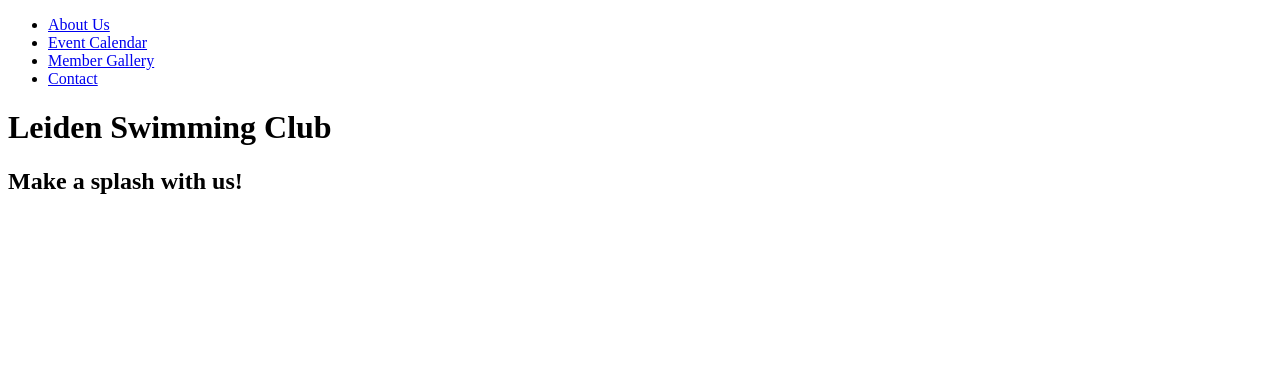
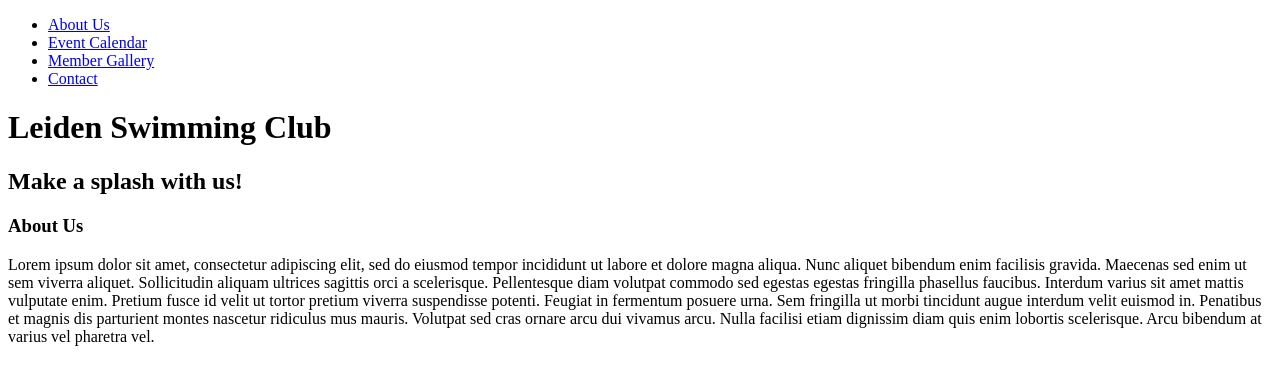
Before and after one commit to hlmnicholson/responsive-club, a plain HTML site: page index.html in a window 1280 px wide. Drawn offline with Linux system fonts and the light colour scheme.

Commit message:
About us section

```diff
--- a/index.html
+++ b/index.html
@@ -20,6 +20,22 @@
       <h1>Leiden Swimming Club</h1>
       <h2>Make a splash with us!</h2>
     </header>
-
+    <main>
+      <section id="about-us">
+        <h3>About Us</h3>
+        <p>Lorem ipsum dolor sit amet, consectetur adipiscing elit, sed do eiusmod tempor incididunt ut
+          labore et dolore magna aliqua. Nunc aliquet bibendum enim facilisis gravida.
+          Maecenas sed enim ut sem viverra aliquet. Sollicitudin aliquam ultrices sagittis orci a scelerisque.
+          Pellentesque diam volutpat commodo sed egestas egestas fringilla phasellus faucibus.
+          Interdum varius sit amet mattis vulputate enim. Pretium fusce id velit ut tortor pretium
+          viverra suspendisse potenti. Feugiat in fermentum posuere urna. Sem fringilla ut morbi tincidunt
+          augue interdum velit euismod in. Penatibus et magnis dis parturient montes nascetur ridiculus mus mauris.
+          Volutpat sed cras ornare arcu dui vivamus arcu. Nulla facilisi etiam dignissim diam quis enim lobortis
+          scelerisque. Arcu bibendum at varius vel pharetra vel.</p>
+      </section>
+      <section></section>
+      <section></section>
+      <section></section>
+    </main>
   </body>
 </html>
```
